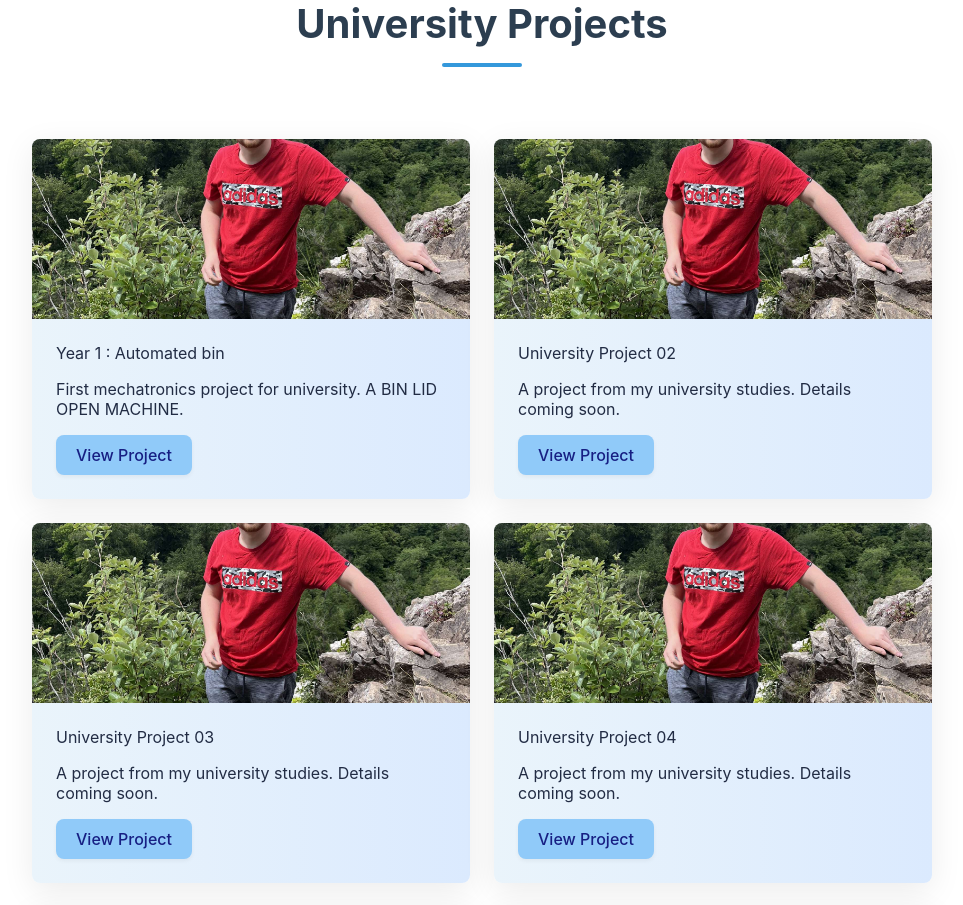
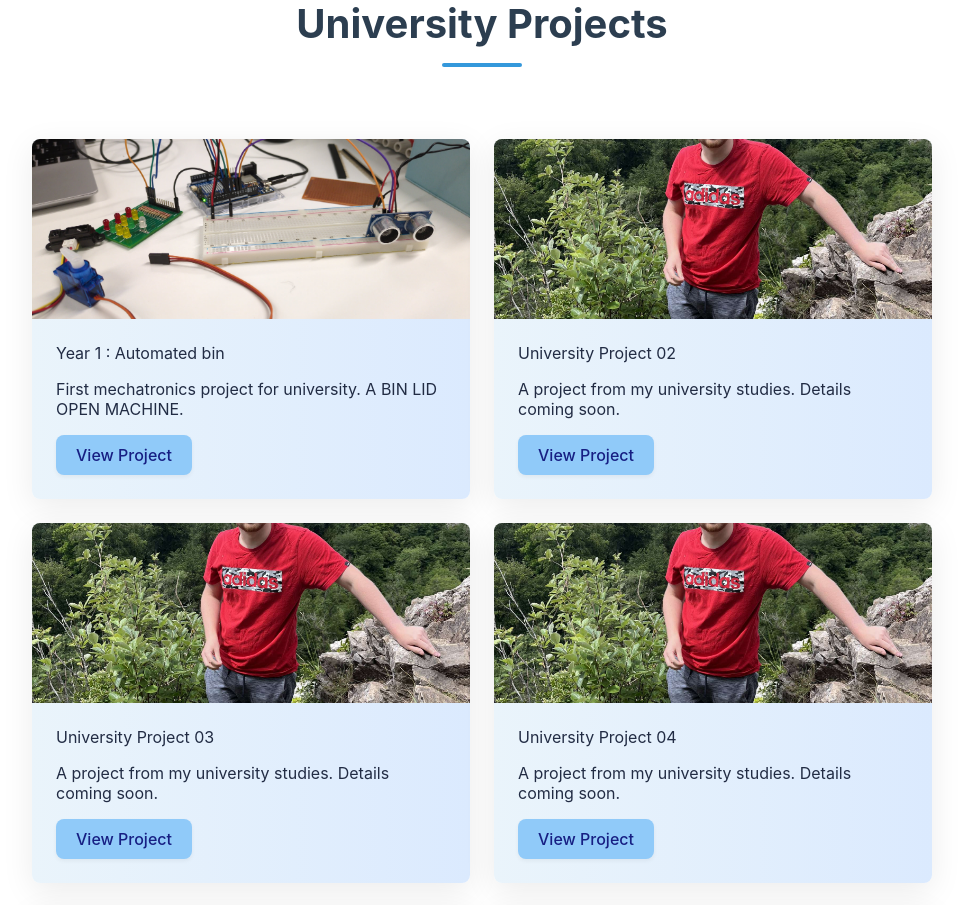
Before and after one commit to Squashable/Squashable.github.io, a React (Create React App) app: page /#/ in a window 1280 px wide. Shown: the part 2640-3545 px from the top of the page, without its empty margins (158-1121 px from the left). Built offline with nearby package versions, Linux system fonts and the light colour scheme.

Commit message:
Put image in recent project
Put image in recent project

```diff
--- a/src/UniProject01.js
+++ b/src/UniProject01.js
@@ -91,7 +91,6 @@ export default function UniProject01() {
           print the QR code and stick it in the log book.
           Here's a finalised version of the code the only thing that will change now is pin assignments.
           </p>
-        <p>Example command or snippet (replace with your code):</p>
         <pre style={{ background: '#f6f8fa', padding: 12, overflowX: 'auto', whiteSpace: 'pre', fontFamily: 'monospace', fontSize: '14px', textAlign: 'left', lineHeight: '1.5' }}>
 {`// Final code
 #include <NewPing.h>
--- a/src/project-data.js
+++ b/src/project-data.js
@@ -66,7 +66,7 @@ export const uniProjects = [
     path: 'uni-project01',
     title: 'Year 1 : Automated bin',
     text: 'First mechatronics project for university. A BIN LID OPEN MACHINE.',
-    image: '/me.jpg',
+    image: '/testEnviroment.jpeg',
   },
   {
     path: 'uni-project02',
```
Also changed, not shown: public/testEnviroment.jpeg (added).
